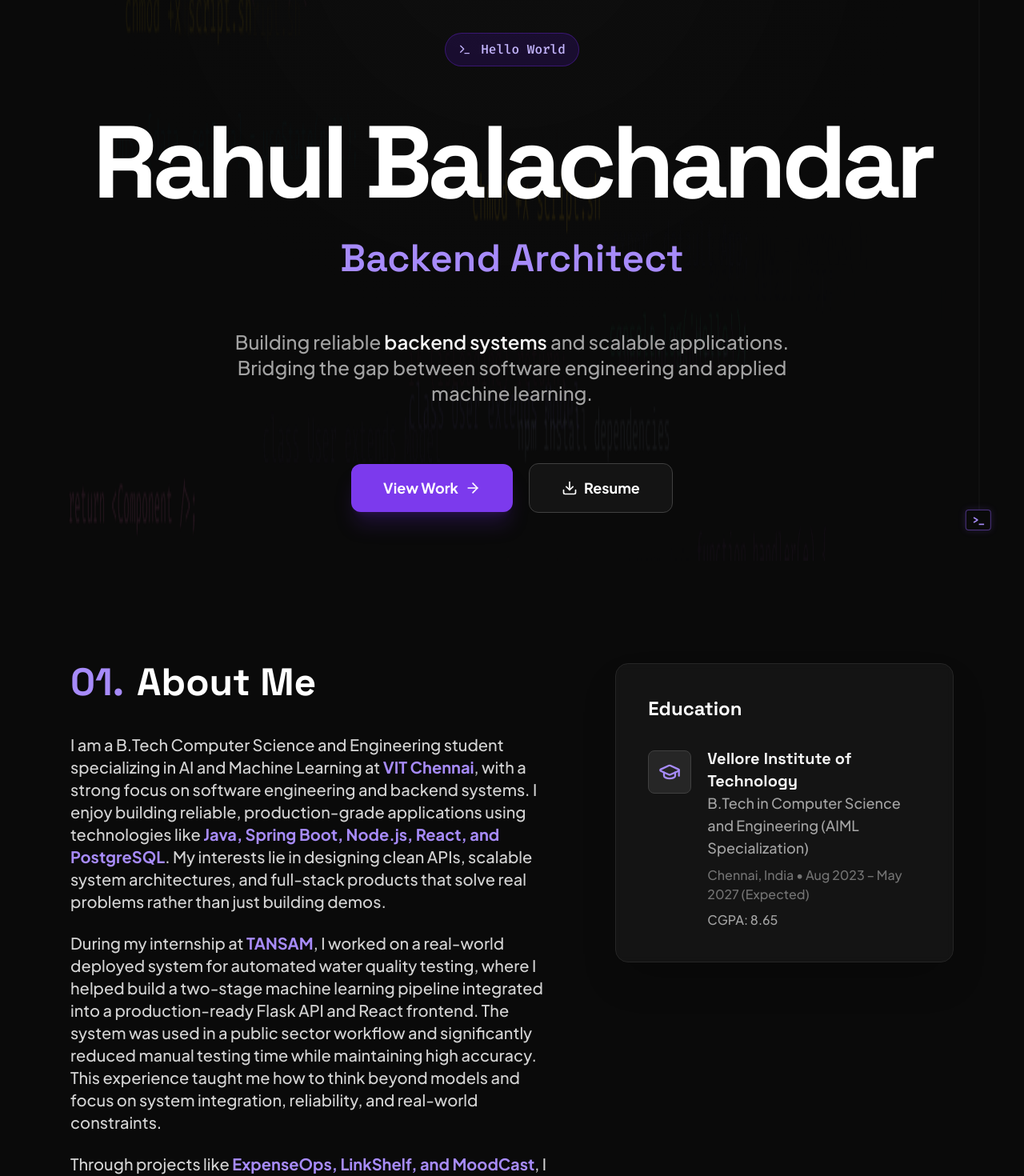
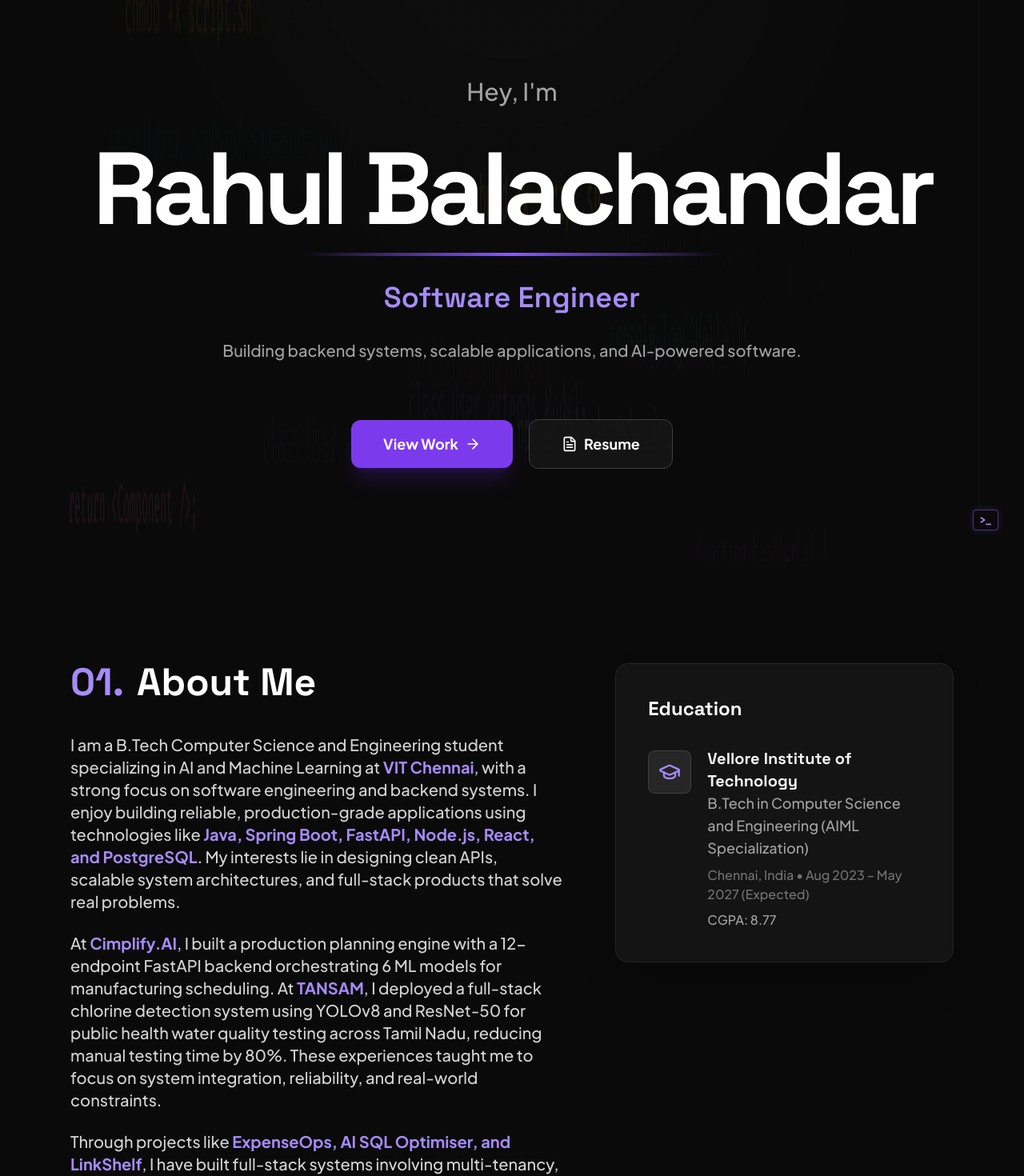
Before and after one commit to RahulB-24/Portfolio, a React (Vite) app: page / in a window 1280 px wide. Shown: the part 99-1569 px from the top of the page at 80% size. Built offline with nearby package versions, Linux system fonts and the light colour scheme.

Commit message:
Major portfolio update: new resume, experiences, projects, achievements, skills, UI fixes

```diff
--- a/App.tsx
+++ b/App.tsx
@@ -6,7 +6,7 @@ import Skills from './components/Skills';
 import Experience from './components/Experience';
 import Projects from './components/Projects';
 import Certifications from './components/Certifications';
-import Publications from './components/Publications';
+import Achievements from './components/Achievements';
 import Contact from './components/Contact';
 import InteractiveBackground from './components/InteractiveBackground';
 import ScrollSpaceship from './components/ScrollSpaceship';
@@ -32,7 +32,7 @@ const App: React.FC = () => {
           <Experience />
           <Projects />
           <Certifications />
-          <Publications />
+          <Achievements />
           <Contact />
         </main>
       </div>
--- a/components/About.tsx
+++ b/components/About.tsx
@@ -21,13 +21,13 @@ const About: React.FC = () => {
 
             <div className="space-y-6 text-neutral-300 text-base sm:text-lg md:text-xl leading-relaxed font-medium">
               <p>
-                I am a B.Tech Computer Science and Engineering student specializing in AI and Machine Learning at <strong className="text-violet-400 font-bold">VIT Chennai</strong>, with a strong focus on software engineering and backend systems. I enjoy building reliable, production-grade applications using technologies like <strong className="text-violet-400 font-bold">Java, Spring Boot, Node.js, React, and PostgreSQL</strong>. My interests lie in designing clean APIs, scalable system architectures, and full-stack products that solve real problems rather than just building demos.
+                I am a B.Tech Computer Science and Engineering student specializing in AI and Machine Learning at <strong className="text-violet-400 font-bold">VIT Chennai</strong>, with a strong focus on software engineering and backend systems. I enjoy building reliable, production-grade applications using technologies like <strong className="text-violet-400 font-bold">Java, Spring Boot, FastAPI, Node.js, React, and PostgreSQL</strong>. My interests lie in designing clean APIs, scalable system architectures, and full-stack products that solve real problems.
               </p>
               <p>
-                During my internship at <strong className="text-violet-400 font-bold">TANSAM</strong>, I worked on a real-world deployed system for automated water quality testing, where I helped build a two-stage machine learning pipeline integrated into a production-ready Flask API and React frontend. The system was used in a public sector workflow and significantly reduced manual testing time while maintaining high accuracy. This experience taught me how to think beyond models and focus on system integration, reliability, and real-world constraints.
+                At <strong className="text-violet-400 font-bold">Cimplify.AI</strong>, I built a production planning engine with a 12-endpoint FastAPI backend orchestrating 6 ML models for manufacturing scheduling. At <strong className="text-violet-400 font-bold">TANSAM</strong>, I deployed a full-stack chlorine detection system using YOLOv8 and ResNet-50 for public health water quality testing across Tamil Nadu, reducing manual testing time by 80%. These experiences taught me to focus on system integration, reliability, and real-world constraints.
               </p>
               <p>
-                Through projects like <strong className="text-violet-400 font-bold">ExpenseOps, LinkShelf, and MoodCast</strong>, I have built full-stack systems involving authentication, role-based access control, data modeling, performance optimization, and API design. I am comfortable working with <strong className="text-violet-400 font-bold">Java, Python, C++, and TypeScript</strong>, and I enjoy learning by building and refining real systems. I am currently looking for software engineering opportunities where I can contribute to building robust products and continue growing as an engineer.
+                Through projects like <strong className="text-violet-400 font-bold">ExpenseOps, AI SQL Optimiser, and LinkShelf</strong>, I have built full-stack systems involving multi-tenancy, role-based access control, LLM-powered pipelines, data modeling, and API design. I am comfortable working with <strong className="text-violet-400 font-bold">Java, Python, C++, and TypeScript</strong>, and I enjoy learning by building and refining real systems. I am currently looking for software engineering opportunities where I can contribute to building robust products and continue growing as an engineer.
               </p>
             </div>
           </motion.div>
@@ -51,7 +51,7 @@ const About: React.FC = () => {
                   <p className="text-sm sm:text-base text-neutral-500 font-medium">
                     Chennai, India • Aug 2023 – May 2027 (Expected)
                   </p>
-                  <p className="text-sm sm:text-base text-neutral-400 mt-2 font-medium">CGPA: 8.65</p>
+                  <p className="text-sm sm:text-base text-neutral-400 mt-2 font-medium">CGPA: 8.77</p>
                 </div>
               </div>
             </div>
--- /dev/null
+++ b/components/Achievements.tsx
@@ -0,0 +1,67 @@
+import React from 'react';
+import { motion } from 'framer-motion';
+import { Trophy, ExternalLink } from 'lucide-react';
+import { ACHIEVEMENTS } from '../constants';
+
+const Achievements: React.FC = () => {
+  return (
+    <section id="achievements" className="py-32">
+      <div className="max-w-6xl mx-auto px-8 md:px-6">
+        <motion.div
+          initial={{ opacity: 0, y: 20 }}
+          whileInView={{ opacity: 1, y: 0 }}
+          viewport={{ once: true }}
+          className="mb-16"
+        >
+          <h2 className="text-4xl md:text-5xl font-bold text-white flex items-center gap-4 font-display">
+            <span className="text-violet-400">06.</span> Achievements
+          </h2>
+        </motion.div>
+
+        <div className="space-y-6">
+          {ACHIEVEMENTS.map((achievement, index) => (
+            <motion.div
+              key={index}
+              initial={{ opacity: 0, y: 20 }}
+              whileInView={{ opacity: 1, y: 0 }}
+              viewport={{ once: true }}
+              transition={{ delay: index * 0.1 }}
+              className="group bg-neutral-900/60 backdrop-blur-sm border border-neutral-800 rounded-2xl p-6 md:p-8 hover:border-violet-500/40 transition-all duration-300"
+            >
+              <div className="flex items-start gap-4 md:gap-6">
+                <div className="p-3 bg-violet-500/10 rounded-xl border border-violet-500/20 flex-shrink-0">
+                  <Trophy size={24} className="text-violet-400" />
+                </div>
+                <div className="min-w-0 flex-1">
+                  <div className="flex items-center gap-3 flex-wrap">
+                    <h3 className="text-xl md:text-2xl font-bold text-white group-hover:text-violet-300 transition-colors font-display">
+                      {achievement.title}
+                    </h3>
+                    {achievement.link && (
+                      <a
+                        href={achievement.link}
+                        target="_blank"
+                        rel="noreferrer"
+                        className="text-violet-400 hover:text-violet-300 transition-colors"
+                      >
+                        <ExternalLink size={18} />
+                      </a>
+                    )}
+                  </div>
+                  <p className="text-sm font-mono text-violet-400 mt-1 font-semibold">{achievement.source}</p>
+                  {achievement.description && (
+                    <p className="text-base md:text-lg text-neutral-400 mt-3 leading-relaxed font-medium">
+                      {achievement.description}
+                    </p>
+                  )}
+                </div>
+              </div>
+            </motion.div>
+          ))}
+        </div>
+      </div>
+    </section>
+  );
+};
+
+export default Achievements;
--- a/components/Experience.tsx
+++ b/components/Experience.tsx
@@ -5,7 +5,7 @@ import { EXPERIENCE } from '../constants';
 const Experience: React.FC = () => {
   return (
     <section id="experience" className="py-32">
-      <div className="max-w-4xl mx-auto px-8 md:px-6">
+      <div className="max-w-6xl mx-auto px-8 md:px-6">
         <motion.h2
           className="text-4xl md:text-5xl font-bold text-white flex items-center gap-4 mb-16 font-display"
           initial={{ opacity: 0, x: -20 }}
--- a/components/Hero.tsx
+++ b/components/Hero.tsx
@@ -1,19 +1,9 @@
-import React, { useState, useEffect } from 'react';
-import { motion, AnimatePresence } from 'framer-motion';
-import { ArrowRight, Download, Terminal } from 'lucide-react';
+import React from 'react';
+import { motion } from 'framer-motion';
+import { ArrowRight, FileText } from 'lucide-react';
 import { SOCIAL_LINKS } from '../constants';
 
 const Hero: React.FC = () => {
-  const titles = ["Software Engineer", "Full-Stack Developer", "Backend Architect", "ML Engineer"];
-  const [index, setIndex] = useState(0);
-
-  useEffect(() => {
-    const timer = setInterval(() => {
-      setIndex((prevIndex) => (prevIndex + 1) % titles.length);
-    }, 3000);
-    return () => clearInterval(timer);
-  }, []);
-
   return (
     <section id="hero" className="min-h-screen flex items-center justify-center relative pt-20 overflow-x-hidden">
       <div className="max-w-6xl mx-auto px-8 md:px-6 text-center">
@@ -24,33 +14,21 @@ const Hero: React.FC = () => {
           transition={{ duration: 0.8, ease: "easeOut" }}
           className="space-y-8 relative z-10"
         >
-          <div className="inline-flex items-center gap-3 px-4 py-2 rounded-full bg-violet-950/40 border border-violet-800/50 text-violet-300 text-sm md:text-base font-mono font-medium mb-6">
-            <Terminal size={16} />
-            <span>Hello World</span>
+          <p className="text-2xl md:text-3xl text-neutral-400 font-medium mb-2">Hey, I'm</p>
+
+          <div className="relative inline-block mb-6">
+            <h1 className="text-5xl sm:text-7xl md:text-9xl font-bold tracking-tighter leading-none text-white font-display">
+              Rahul <br className="md:hidden" /> Balachandar
+            </h1>
+            <div className="mt-4 mx-auto w-1/2 h-1 rounded-full bg-gradient-to-r from-transparent via-violet-500 to-transparent"></div>
           </div>
 
-          <h1 className="text-5xl sm:text-7xl md:text-9xl font-bold tracking-tighter leading-none text-white mb-6 font-display">
-            Rahul <br className="md:hidden" /> Balachandar
-          </h1>
+          <p className="text-2xl md:text-4xl font-semibold text-violet-400 font-display mb-8">
+            Software Engineer
+          </p>
 
-          <div className="h-16 md:h-20 overflow-hidden relative mb-8">
-            <AnimatePresence mode="wait">
-              <motion.div
-                key={index}
-                initial={{ y: 30, opacity: 0 }}
-                animate={{ y: 0, opacity: 1 }}
-                exit={{ y: -30, opacity: 0 }}
-                transition={{ duration: 0.3 }}
-                className="text-3xl md:text-5xl font-semibold text-violet-400 absolute w-full left-0 right-0 font-display"
-              >
-                {titles[index]}
-              </motion.div>
-            </AnimatePresence>
-          </div>
-
-          <p className="max-w-3xl text-xl md:text-2xl text-neutral-400 leading-relaxed mx-auto font-medium">
-            Building reliable <span className="text-neutral-100 font-semibold">backend systems</span> and scalable applications.
-            Bridging the gap between software engineering and applied machine learning.
+          <p className="max-w-4xl text-lg md:text-xl text-neutral-400 leading-relaxed mx-auto font-medium">
+            Building backend systems, scalable applications, and AI-powered software.
           </p>
 
           <div className="flex flex-col sm:flex-row gap-5 pt-10 justify-center items-center">
@@ -64,10 +42,11 @@ const Hero: React.FC = () => {
 
             <a
               href={SOCIAL_LINKS.resume}
-              download
+              target="_blank"
+              rel="noreferrer"
               className="w-full sm:w-auto inline-flex items-center justify-center gap-2 px-10 py-4 bg-neutral-900/80 hover:bg-neutral-800 border border-neutral-700 hover:border-neutral-500 text-white rounded-xl font-bold text-lg transition-all"
             >
-              <Download size={20} />
+              <FileText size={20} />
               Resume
             </a>
           </div>
--- a/components/Navbar.tsx
+++ b/components/Navbar.tsx
@@ -98,7 +98,8 @@ const Navbar: React.FC = () => {
             </a>
             <a
               href={SOCIAL_LINKS.resume}
-              download
+              target="_blank"
+              rel="noreferrer"
               className="hidden lg:flex items-center gap-2 px-4 py-2 bg-neutral-900 hover:bg-neutral-800 border border-neutral-700 hover:border-neutral-600 rounded-md text-xs font-semibold text-white transition-all ml-2"
             >
               <FileText size={14} />
@@ -133,7 +134,7 @@ const Navbar: React.FC = () => {
           <div className="flex gap-6 mt-4 pt-4 border-t border-neutral-800">
             <a href={SOCIAL_LINKS.github} className="text-neutral-400 hover:text-white"><Github size={24} /></a>
             <a href={SOCIAL_LINKS.linkedin} className="text-neutral-400 hover:text-white"><Linkedin size={24} /></a>
-            <a href={SOCIAL_LINKS.resume} download className="flex items-center gap-2 text-violet-400 font-medium"><FileText size={20} /> Resume</a>
+            <a href={SOCIAL_LINKS.resume} target="_blank" rel="noreferrer" className="flex items-center gap-2 text-violet-400 font-medium"><FileText size={20} /> Resume</a>
           </div>
         </div>
       )}
--- a/components/ScrollSpaceship.tsx
+++ b/components/ScrollSpaceship.tsx
@@ -8,8 +8,8 @@ const ScrollSpaceship: React.FC = () => {
   // Smooth spring animation for position
   // Map scroll 0-1 to viewport height (2vh to 92vh)
   const y = useSpring(useTransform(scrollYProgress, [0, 1], ['2vh', '92vh']), {
-    stiffness: 80,
-    damping: 25,
+    stiffness: 300,
+    damping: 40,
     restDelta: 0.001
   });
 
@@ -69,12 +69,11 @@ const ScrollSpaceship: React.FC = () => {
       {/* Terminal Cursor Indicator */}
       <motion.div
         style={{ top: y }}
-        className="absolute left-1/2 -translate-x-1/2 -ml-[1px] w-auto h-auto flex items-center justify-center pointer-events-auto cursor-grab active:cursor-grabbing"
+        className="absolute right-0 w-auto h-auto flex items-center justify-center pointer-events-auto cursor-grab active:cursor-grabbing"
         onPointerDown={(e) => {
           e.preventDefault();
           setIsDragging(true);
         }}
-        whileHover={{ scale: 1.1 }}
         whileTap={{ scale: 0.95 }}
       >
         <div className="flex items-center gap-2">
--- a/constants.tsx
+++ b/constants.tsx
@@ -1,9 +1,9 @@
-import { Project, Experience, Certification, SkillCategory, Publication } from './types';
+import { Project, Experience, Certification, SkillCategory, Publication, Achievement } from './types';
 import { Layout, Server, Database, Cloud, Code, Brain, Terminal } from 'lucide-react';
 
 export const SOCIAL_LINKS = {
   github: "https://github.com/RahulB-24",
-  linkedin: "https://www.linkedin.com/in/rahul-balachandar-a9436a293/",
+  linkedin: "https://www.linkedin.com/in/rahul-balachandar/",
   email: "mailto:rahulbalachandar024@gmail.com",
   resume: "/Rahul Balachandar Resume.pdf"
 };
@@ -24,12 +24,12 @@ export const SKILL_CATEGORIES: (SkillCategory & { icon: any })[] = [
     title: "Backend Engineering",
     skills: [
       { name: "Spring Boot", icon: "devicon-spring-original colored" },
-      { name: "Flask", icon: "devicon-flask-original" }, // Kept white for dark mode
+      { name: "Flask", icon: "devicon-flask-original" },
       { name: "Node.js", icon: "devicon-nodejs-plain colored" },
-      { name: "Express", icon: "devicon-express-original" }, // Often dark, remove colored to make white
+      { name: "Express", icon: "devicon-express-original" },
       { name: "FastAPI", icon: "devicon-fastapi-plain colored" },
       { name: "REST APIs", icon: "devicon-azuresqldatabase-plain colored" },
-      { name: "Auth / RBAC", icon: "devicon-oauth-plain" } // Removed colored to make it visible (white)
+      { name: "Auth / RBAC", icon: "devicon-oauth-plain" }
     ],
     icon: Server
   },
@@ -56,12 +56,14 @@ export const SKILL_CATEGORIES: (SkillCategory & { icon: any })[] = [
   {
     title: "DevOps & Cloud",
     skills: [
-      { name: "AWS EC2", icon: "devicon-amazonwebservices-plain-wordmark colored" },
+      { name: "AWS", icon: "devicon-amazonwebservices-plain-wordmark colored" },
       { name: "Docker", icon: "devicon-docker-plain colored" },
+      { name: "Git", icon: "devicon-git-plain colored" },
       { name: "GitHub Actions", icon: "devicon-githubactions-plain colored" },
       { name: "CI/CD", icon: "devicon-gitlab-plain colored" },
-      { name: "Linux", icon: "devicon-linux-plain" }, // Removed colored
-      { name: "Vercel", icon: "devicon-vercel-original" } // Removed colored
+      { name: "Linux", icon: "devicon-linux-plain" },
+      { name: "Vercel", icon: "devicon-vercel-original" },
+      { name: "Render", icon: "devicon-azuredevops-plain colored" }
     ],
     icon: Cloud
   },
@@ -70,9 +72,11 @@ export const SKILL_CATEGORIES: (SkillCategory & { icon: any })[] = [
     skills: [
       { name: "TensorFlow", icon: "devicon-tensorflow-original colored" },
       { name: "PyTorch", icon: "devicon-pytorch-original colored" },
-      { name: "Scikit-Learn", icon: "devicon-scikitlearn-plain colored" }, // Switched to plain
-      { name: "Pandas", icon: "devicon-pandas-plain colored" }, // Switched to plain
-      { name: "NumPy", icon: "devicon-numpy-plain colored" }, // Switched to plain
+      { name: "Scikit-Learn", icon: "devicon-scikitlearn-plain colored" },
+      { name: "XGBoost", icon: "devicon-python-plain colored" },
+      { name: "LightGBM", icon: "devicon-python-plain colored" },
+      { name: "Pandas", icon: "devicon-pandas-plain colored" },
+      { name: "NumPy", icon: "devicon-numpy-plain colored" },
       { name: "YOLOv8", icon: "devicon-opencv-plain colored" }
     ],
     icon: Brain
@@ -81,13 +85,22 @@ export const SKILL_CATEGORIES: (SkillCategory & { icon: any })[] = [
 
 export const EXPERIENCE: Experience[] = [
   {
+    company: "Cimplify.AI",
+    role: "Software Engineer Intern",
+    duration: "May 2026 – Jul 2026",
+    points: [
+      "Built a production planning and scheduling engine that models 7 sequential manufacturing operations using batch-transfer scheduling, eliminating dependency conflicts and validating 105 component-cluster scenarios with zero workflow violations.",
+      "Developed a 12-endpoint FastAPI backend orchestrating 6 ML models and manufacturing data pipelines to generate production schedules, procurement plans, and cost estimates from inventory, supplier, and machine-capacity data.",
+      "Implemented inventory tracking across 7 manufacturing stages to prevent redundant scheduling, and built a scenario-analysis module that evaluates alternative machine allocations to identify bottlenecks and improve resource utilization."
+    ]
+  },
+  {
     company: "TANSAM",
-    role: "Machine Learning Intern",
+    role: "AI Engineer Intern",
+    duration: "May 2025 – Jun 2025",
     points: [
-      "Built a production software system for automated DPD water testing, deploying it into a real public health workflow.",
-      "Designed a robust two-stage vision pipeline using YOLOv8 for Region of Interest (ROI) detection and ResNet-50 for classification (0-5 ppm).",
-      "Engineered the full-stack architecture with a Flask REST API backend and React frontend.",
-      "Reduced manual testing time by ~80% while achieving ~92% accuracy across 500+ real-world samples."
+      "Deployed a full-stack chlorine detection system for DPD water quality testing across Tamil Nadu public health facilities, reducing manual testing time by 80%.",
+      "Built a two-stage ML pipeline — YOLOv8 for ROI localization and ResNet-50 CNN for multi-class classification (0–5 ppm) — achieving 92% accuracy on 500+ real-world samples; served via Flask REST API with React.js frontend."
     ]
   }
 ];
@@ -97,9 +110,18 @@ export const PROJECTS: Project[] = [
     title: "ExpenseOps",
     tech: ["Java", "Spring Boot", "PostgreSQL", "React", "Docker"],
     description: [
-      "Full-stack SaaS for corporate expense tracking with multi-tenancy architecture.",
-      "Implemented JWT-based isolation and Role-Based Access Control (RBAC) using Spring Security.",
-      "Developed 20+ optimized REST endpoints focusing on transaction integrity and low-memory footprint."
+      "Built a multi-tenant SaaS expense platform enforcing tenant-level data isolation and JWT-based role access across 4 permission levels, featuring a 5-stage approval workflow and immutable audit trails for compliance and traceability.",
+      "Engineered 20+ REST APIs using Spring Boot and PostgreSQL with optimistic locking for concurrent-write safety; load-tested with k6 and maintained sub-second response times under concurrent workloads."
+    ],
+    github: SOCIAL_LINKS.github,
+    featured: true
+  },
+  {
+    title: "AI SQL Optimiser",
+    tech: ["FastAPI", "React", "PostgreSQL", "LangChain", "Pinecone", "Docker"],
+    description: [
+      "Built an AI-powered SQL optimization platform that analyzes queries, scores complexity across 4 tiers, and detects 4 SQL performance anti-patterns before generating explanations, index suggestions, and optimized rewrites through a 4-stage LangChain pipeline powered by Gemini.",
+      "Streamed optimization results in real time using Server-Sent Events (SSE) and leveraged Pinecone vector search to retrieve similar historical query optimizations as context, improving the relevance and accuracy of LLM-generated recommendations."
     ],
     github: SOCIAL_LINKS.github,
     featured: true
@@ -108,9 +130,8 @@ export const PROJECTS: Project[] = [
     title: "LinkShelf",
     tech: ["React", "TypeScript", "Node.js", "Express", "PostgreSQL"],
     description: [
-      "High-performance bookmark management platform with full-text search indexing.",
-      "Engineered an import engine for browser exports and implemented rate limiting for API protection.",
-      "Focus on clean API design, efficient data modeling, and metadata enrichment."
+      "Built a bookmark management platform with 16 REST endpoints, a normalized 5-table PostgreSQL schema, GIN-indexed tsvector full-text search, and a multi-browser import engine supporting Chrome, Firefox, Safari, and Edge exports with failure recovery.",
+      "Implemented Open Graph metadata scraping with automatic timeout handling, database-level URL deduplication, and IP-based rate limiting (500 req / 15 min) to improve platform reliability and search performance."
     ],
     github: SOCIAL_LINKS.github,
     featured: true
@@ -193,6 +214,24 @@ export const PUBLICATIONS: Publication[] = [
   {
     conference: "IEEE ICERECT-2025",
     title: "ENDCL: An Attention-Enhanced CNN-BiLSTM Model for Automated Cardiovascular Disease Detection",
-    status: "Awaiting publication"
+    status: "Published in IEEE Xplore"
   }
 ];
+
+export const ACHIEVEMENTS: Achievement[] = [
+  {
+    title: "LeetCode — Solved 250+ Problems",
+    source: "LeetCode",
+    link: "https://leetcode.com/u/Rahul__-24/"
+  },
+  {
+    title: "IEEE ICERECT-2025 Conference Paper Publication",
+    source: "IEEE",
+    description: "Published in IEEE Xplore: ENDCL: Attention-Enhanced CNN-BiLSTM Model for Automated Cardiovascular Disease Detection."
+  },
+  {
+    title: "HackHub'25 National-Level Hackathon Finalist (Top 150/2000+)",
+    source: "HackHub",
+    description: "Selected among Top 150 Teams from 2000+ Applicants. Built DeepShield, a Vision Transformer-based Deepfake Detection System."
+  }
+];
```
Also changed, not shown: types.ts (+7 -0 lines), 2 other files (tests, documents, lock files or other folders).
